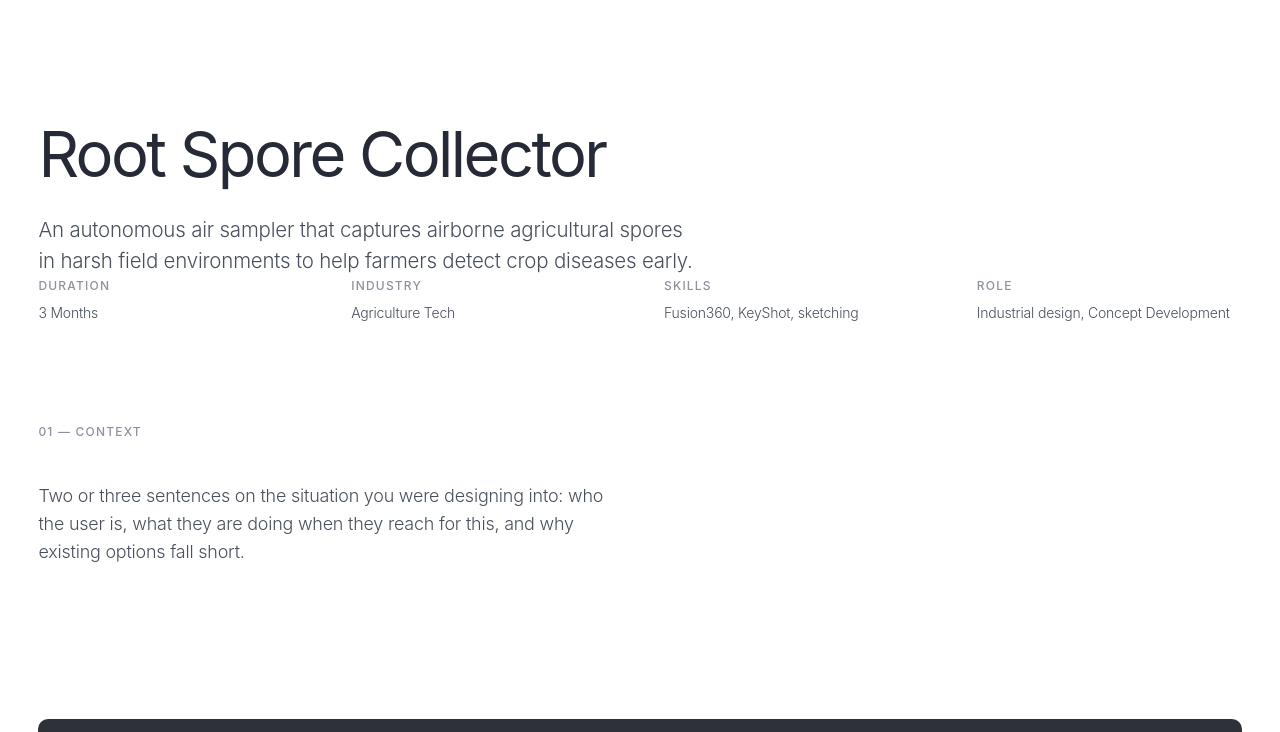
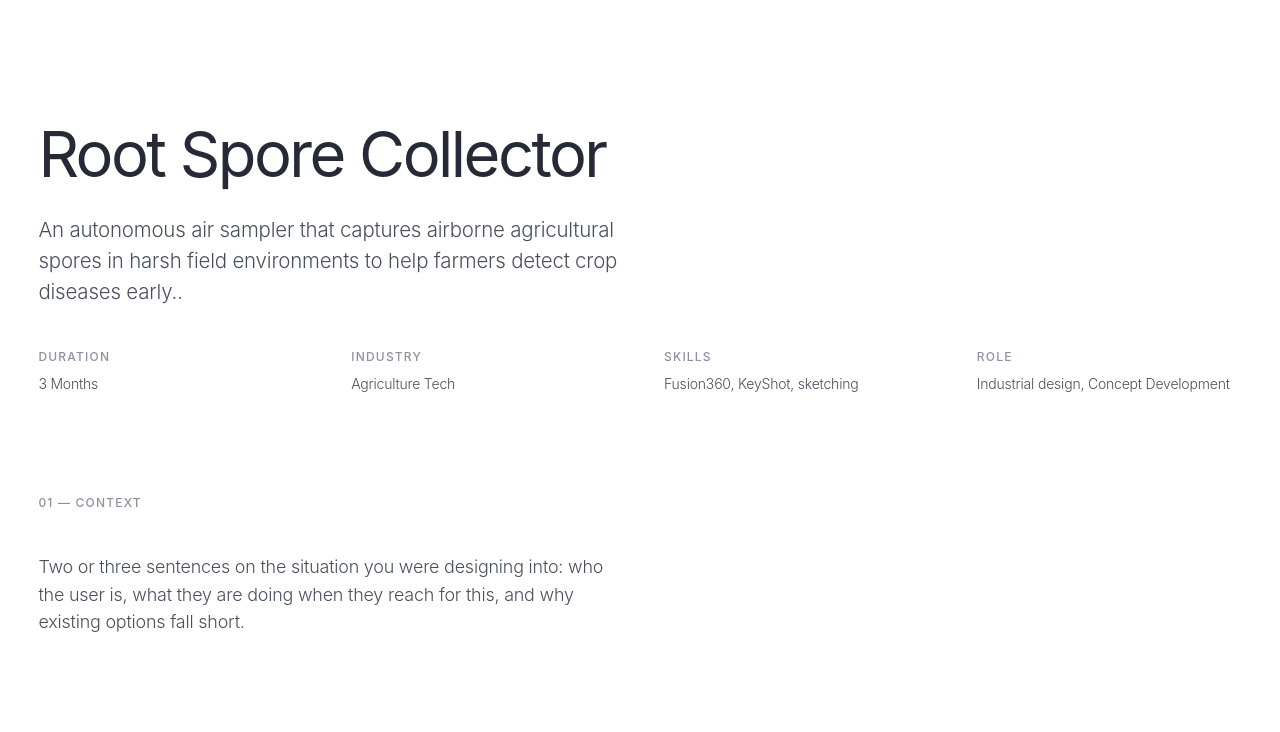
Before and after one commit to Gizzylo/industrial-design-portfolio, a plain HTML site: page projects/project-one.html in a window 1280 px wide. Shown: the part 1048-1780 px from the top of the page. Drawn offline with Linux system fonts and the light colour scheme; a web font is replaced by a local one.

Commit message:
Update project-one.html

```diff
--- a/projects/project-one.html
+++ b/projects/project-one.html
@@ -30,11 +30,11 @@
            decoding="async" alt="">
     </figure>
 
-    <section class="hero">
-      <div class="hero__content">
-    <h1 class="hero__title" data-split="words">Root Spore Collector</h1>
-    <p class="hero__body">An autonomous air sampler that captures airborne agricultural spores in harsh field environments to help farmers detect crop diseases early.</p>
-  </div>
+   <section class="hero">
+      <h1 class="hero__title" data-split="words">Root Spore Collector</h1>
+      <p class="hero__body">An autonomous air sampler that captures airborne agricultural spores in harsh field environments to help farmers detect crop diseases early..</p>
+    </section>
+
 
     <!-- SPEC ROW — swap in the real duration, industry and tools. -->
     <dl class="case-meta">
```
